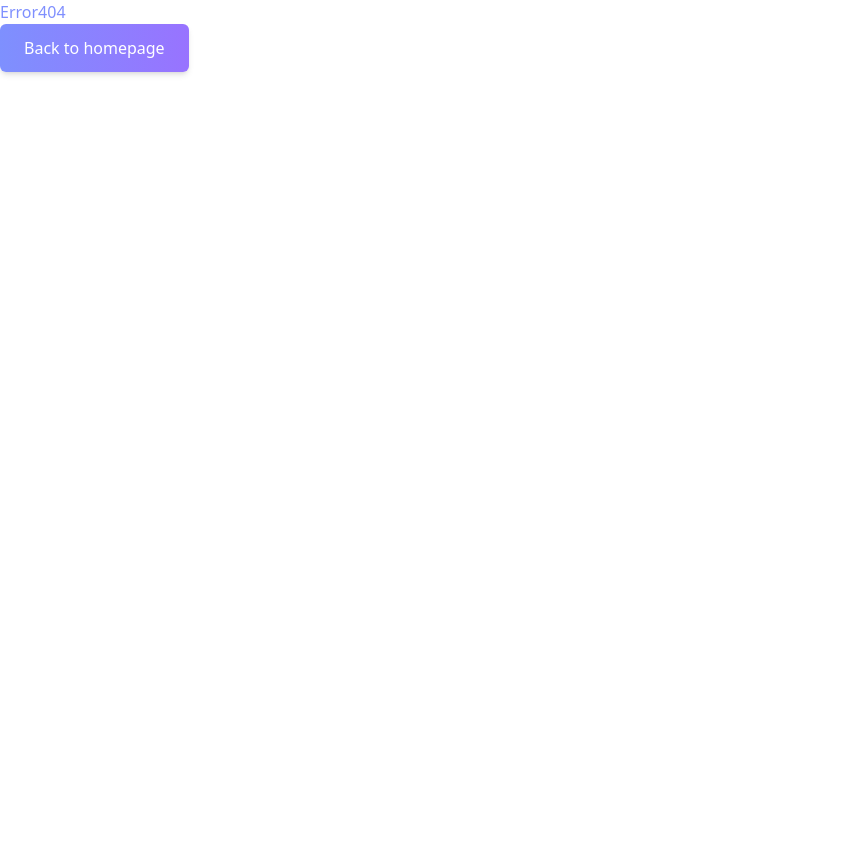
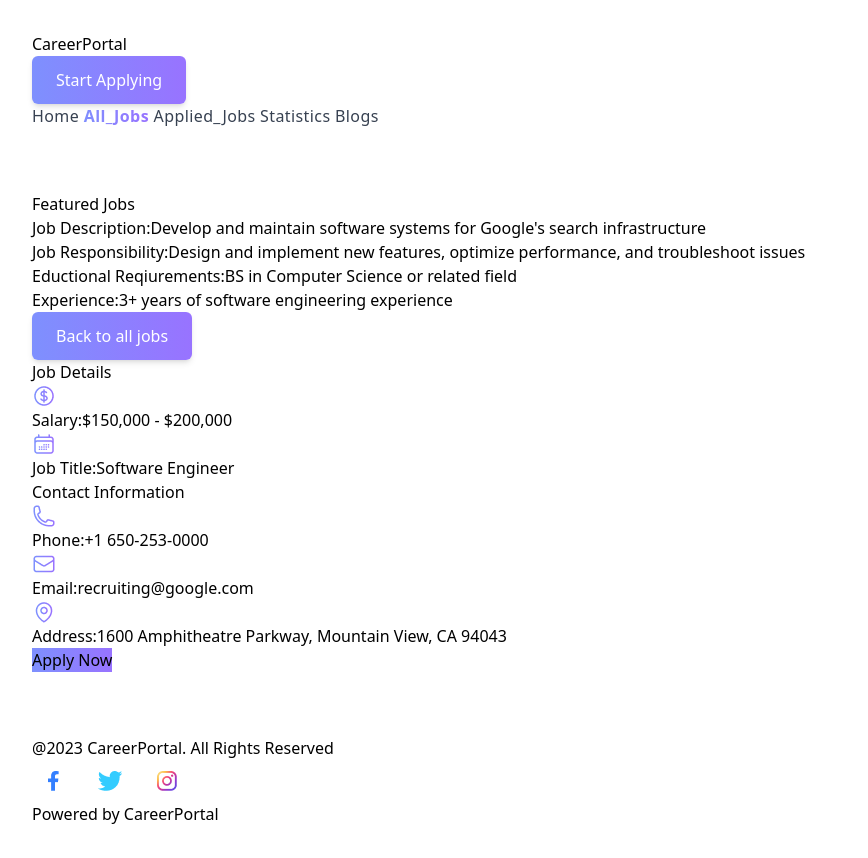
Before and after one commit to sayed8901/career-portal, a React (Vite) app: page /featuredJobs/1 in a window 1280 px wide. Shown: the whole page, without its empty margins (0-868 px from the left). Before the commit the page ends 800 px from the top, so only its background shows below. Built offline with nearby package versions, Linux system fonts and the light colour scheme; no server answers.

Commit message:
job details section completed

```diff
--- a/src/components/Header.jsx
+++ b/src/components/Header.jsx
@@ -5,7 +5,7 @@
     return (
         <nav className='my-container justify-between md:flex items-center sticky top-0 bg-slate-50 gap-4'>
 
-            <div className='flex justify-between items-center md:gap-4 lg:gap-60 mb-2'>
+            <div className='flex justify-between items-center md:gap-4 lg:gap-52 mb-2'>
                 <Link to={'/'} title='Home page'>
                     <h1 className='text-3xl font-bold gap-4'>CareerPortal</h1>
                 </Link>
--- a/src/components/JobDetails.jsx
+++ b/src/components/JobDetails.jsx
@@ -1,18 +1,112 @@
-import React from 'react';
-import { useLoaderData } from 'react-router-dom';
-
-import jobData from '../../public/jobsById.json';
-
+import React, { useEffect, useState } from "react";
+import { useLoaderData, useNavigate, useParams } from "react-router-dom";
 
 const JobDetails = () => {
-    const jobInfo = useLoaderData();
-    console.log(jobInfo);
+  const { jobId } = useParams();
+  const jobs = useLoaderData();
 
-    return (
-        <div className='my-container'>
-            Job Details for:
+  const [data, setData] = useState({});
+
+  useEffect(() => {
+    if (jobs) {
+      let match = jobs.find((job) => job.id == jobId);
+      setData(match);
+    }
+  }, []);
+
+  // console.log(jobId, jobs, data);
+
+  const {
+    id,
+    jobTitle,
+    companyName,
+    companyLogo,
+    companyContactNo,
+    companyEmail,
+    companyAddress,
+    jobLocation,
+    jobStatus,
+    jobType,
+    salary,
+    jobDescription,
+    jobResponsibility,
+    educationalRequirements,
+    experienceNeeded,
+  } = data;
+
+  const navigate = useNavigate();
+
+  const backBtn = () => {
+    navigate(-1);
+  };
+
+  return (
+    <div className="my-container">
+      <h1 className="text-4xl font-bold text-center my-12">Featured Jobs</h1>
+      <div className="md:grid grid-cols-5">
+        <div className="space-y-8 col-span-3">
+          <p>
+            <span className="font-bold block mb-4">
+                Job Description:</span>
+            {jobDescription}
+          </p>
+          <p>
+            <span className="font-bold block mb-4">
+                Job Responsibility:</span>
+            {jobResponsibility}
+          </p>
+          <p>
+            <span className="font-bold block mb-4">
+                Eductional Reqiurements:
+            </span>
+            {educationalRequirements}
+          </p>
+          <p>
+            <span className="font-bold block mb-4">
+                Experience:</span>
+            {experienceNeeded}
+          </p>
+
+          {/* back btn */}
+          <button onClick={backBtn} className="btn btn-bg">
+            Back to all jobs
+          </button>
         </div>
-    );
+
+        <div className="flex flex-col gap-4 col-span-2">
+          <div className="bg-slate-100 py-8 px-6 rounded-lg">
+            <h3 className="text-xl font-bold border-b-4 border-slate-200 pb-4">Job Details</h3>
+            <div className="flex gap-4 my-4">
+                <img src="/src/assets/Icons/Frame.png" alt="" />
+                <p><span className="font-bold mr-4">Salary:</span>{salary}</p>
+            </div>
+            <div className="flex gap-4 my-4">
+                <img src="/src/assets/Icons/Frame-1.png" alt="" />
+                <p><span className="font-bold mr-4">Job Title:</span>{jobTitle}</p>
+            </div>
+
+            <h3 className="text-xl font-bold border-b-4 border-slate-200 pb-4 mt-8">Contact Information</h3>
+            <div className="flex gap-4 my-4">
+                <img src="/src/assets/Icons/Frame-2.png" alt="" />
+                <p><span className="font-bold mr-4">Phone:</span>{companyContactNo}</p>
+            </div>
+            <div className="flex gap-4 my-4">
+                <img src="/src/assets/Icons/Frame-3.png" alt="" />
+                <p><span className="font-bold mr-4">Email:</span>{companyEmail}</p>
+            </div>
+            <div className="flex gap-4 my-4">
+                <img src="/src/assets/Icons/Frame-4.png" alt="" />
+                <p><span className="font-bold mr-4">Address:</span>{companyAddress}</p>
+            </div>
+          </div>
+
+          <button className="text-center h-12 px-6 font-medium text-white transition duration-200 rounded-md shadow-md md:mb-0 bg-purple-500 hover:bg-purple-600 btn-bg w-full">
+            Apply Now
+          </button>
+        </div>
+      </div>
+    </div>
+  );
 };
 
 export default JobDetails;
--- a/src/index.css
+++ b/src/index.css
@@ -15,7 +15,7 @@
 }
 
 .btn{
-  @apply inline-flex items-center h-12 px-6 font-medium text-white transition duration-200 rounded-md shadow-md md:mb-0 bg-purple-500 hover:bg-purple-600
+  @apply inline-flex items-center text-center h-12 px-6 font-medium text-white transition duration-200 rounded-md shadow-md md:mb-0 bg-purple-500 hover:bg-purple-600
 }
 
 .btn-bg{
--- a/src/main.jsx
+++ b/src/main.jsx
@@ -35,7 +35,7 @@
       {
         path: '/featuredJobs/:jobId',
         element: <JobDetails></JobDetails>,
-        loader: ({params}) => fetch(`https://jsonplaceholder.typicode.com/users/${params.jobId}`)
+        loader: ({params}) => fetch('/job.json')
       },
       {
         path: '/appliedJobs',
```
